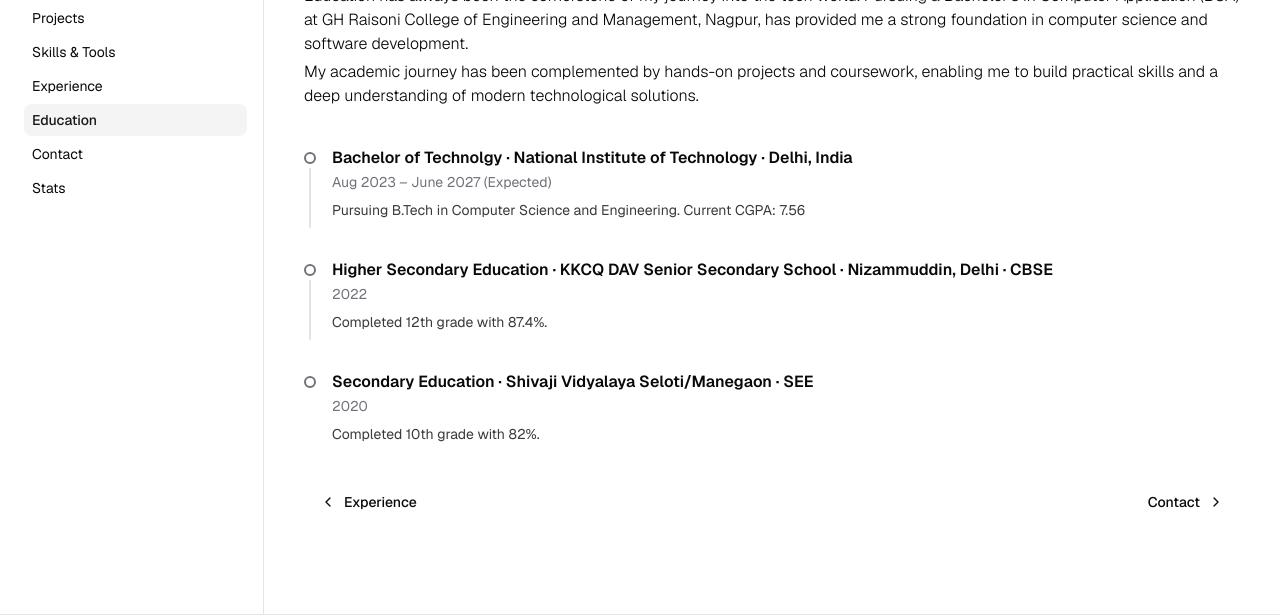
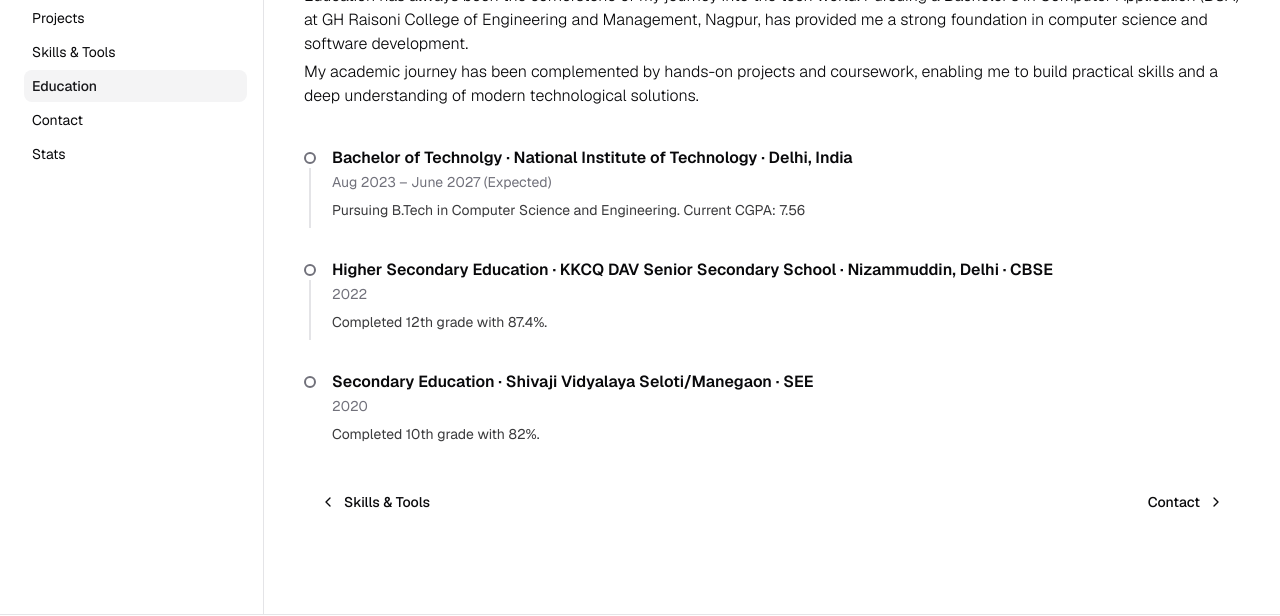
Before and after one commit to suraj-saw/portfolio-suraj, a Next.js app: page /education in a window 1280 px wide. Shown: the part 187-803 px from the top of the page. Built offline with nearby package versions, Linux system fonts and the light colour scheme.

Commit message:
Initial Commit

```diff
--- a/app/education/page.tsx
+++ b/app/education/page.tsx
@@ -27,9 +27,11 @@
       <TimelineViewer data={education} />
 
       <Pager
-        prevHref="/experience"
+        // prevHref="/experience"
+        prevHref="/skills-tools"
         nextHref="/contact"
-        prevTitle="Experience"
+        // prevTitle="Experience"
+        prevTitle="Skills & Tools"
         nextTitle="Contact"
       />
     </>
--- a/app/layout.tsx
+++ b/app/layout.tsx
@@ -18,8 +18,8 @@
   title: siteConfig.name,
   description: siteConfig.description,
   keywords: siteConfig.keywords,
-  authors: [{ name: 'Aditya Domle', url: 'https://aadi.is-a.dev' }],
-  creator: 'Aditya Domle',
+  authors: [{ name: 'Suraj Kumar Saw', url: '' }],
+  creator: 'Suraj Kumar Saw',
   openGraph: {
     type: 'website',
     locale: 'en_US',
@@ -32,7 +32,7 @@
     card: 'summary_large_image',
     title: siteConfig.name,
     description: siteConfig.description,
-    creator: '@env_aditya',
+    creator: '@suraj03saw',
   },
 };
 
--- a/app/skills-tools/page.tsx
+++ b/app/skills-tools/page.tsx
@@ -30,9 +30,11 @@
 
       <Pager
         prevHref="/projects"
-        nextHref="/experience"
+        // nextHref="/experience"
+        nextHref="/education"
         prevTitle="Projects"
-        nextTitle="Experience"
+        // nextTitle="Experience"
+        nextTitle="Education"
       />
     </div>
   );
--- a/components/site-header.tsx
+++ b/components/site-header.tsx
@@ -174,7 +174,7 @@
         </div>
       </div>
       <audio ref={audioRef} loop>
-        <source src="/music.mp3" type="audio/mpeg" />
+        <source src="/nuphory, Chikaya - Make Me Feel [NCS Release].mp3" type="audio/mpeg" />
       </audio>
     </header>
   );
--- a/config/docs.ts
+++ b/config/docs.ts
@@ -13,7 +13,7 @@
         { title: 'About Me', href: '/about', items: [] },
         { title: 'Projects', href: '/projects', items: [] },
         { title: 'Skills & Tools', href: '/skills-tools', items: [] },
-        { title: 'Experience', href: '/experience', items: [] },
+        // { title: 'Experience', href: '/experience', items: [] },
         { title: 'Education', href: '/education', items: [] },
         { title: 'Contact', href: '/contact', items: [] },
         { title: 'Stats', href: '/stats', items: [] },
--- a/config/site.ts
+++ b/config/site.ts
@@ -11,7 +11,7 @@
   ],
   links: {
     shadcn: 'https://ui.shadcn.com/',
-    telegram: 'https://t.me/nexjsx',
+    telegram: '',
     twitter: 'https://x.com/suraj03saw',
     github: 'https://github.com/suraj-saw',
     githubProfile: 'https://github.com/suraj-saw',
```
Also changed, not shown: 1 other file (tests, documents, lock files or other folders).
